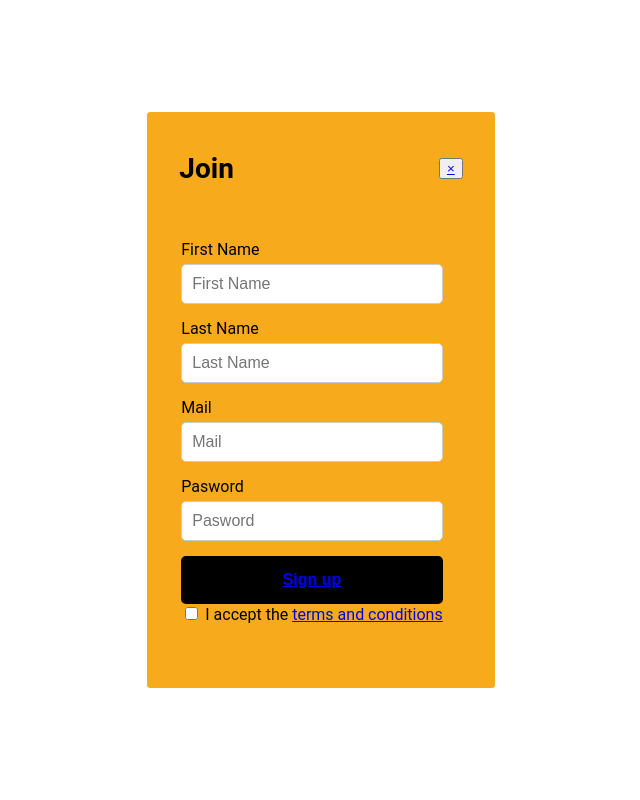
After one commit to Granhades/SEWA, a PHP site: page /sign_up.html in a window 1280 px wide. The commit adds this page. Shown: the whole page, without its empty margins (319-959 px from the left). Run offline with PHP 8.4, Linux system fonts and the light colour scheme.

Commit message:
Add files via upload

```diff
--- a/GroupE_SEWA_HDC/GroupE_SEWA_HDC/index.html
+++ b/GroupE_SEWA_HDC/GroupE_SEWA_HDC/index.html
@@ -21,7 +21,7 @@
     <main>
         <section class="intro">
             <h1>Feed Me</h1>
-            <p>Lorem ipsum dolor sit amet, consectetur adipiscing elit. Maecenas id tortor venenatis, scelerisque nisl quis, accumsan erat. Pellentesque arcu erat, tempus vel libero nec, finibus consectetur massa.</p>
+            <p>Ready to spice up your nights out? Discover unforgettable food and drink experiences at local spots near you—perfect for solo adventures, fun with friends, or date nights. Explore unique venues with live music, cozy atmospheres, and curated menus, all in one place. Dive into new experiences confidently with insights on ambiance, prices, and what to expect. Your next favorite night out is just a click away!</p>
         </section>
         <section class="mni">
             <img src="images/tryOne.jpg" alt="Pubs and food images">
--- a/GroupE_SEWA_HDC/GroupE_SEWA_HDC/pay_experience.html
+++ b/GroupE_SEWA_HDC/GroupE_SEWA_HDC/pay_experience.html
@@ -8,14 +8,16 @@
 </head>
 
 <body>
-    <!--pop up html code-->
+    <!-- This div works as a section defining a pop-up for paying experiences -->
     <div id="pay_experience" class="popup_box">
         <section class="content">
+            <!-- Header section with a welcome message and close button -->
             <header>
                 <h1> Confirm Experience</h1>
-                <button class="close_btn">×</button>
+                <button class="close_btn"><a href="index.html">×</a></button>
             </header>
 
+            <!-- Section containing a fieldset for user input (name and email) and button to pay experience and on the other side displays info of the experience about to be purchased -->
             <section class="book">
                 <fieldset class="reservation_info">
                     <label for="reservation_name">Name of reservation</label>
--- /dev/null
+++ b/GroupE_SEWA_HDC/GroupE_SEWA_HDC/sign_up.html
@@ -0,0 +1,46 @@
+<!DOCTYPE html>
+<html lang="en">
+
+<head>
+    <meta charset="UTF-8" />
+    <meta name="viewport" content="width=device-width, initial-scale=1.0" />
+    <link href="styles/pp_style.css" rel="stylesheet" type="text/css">
+</head>
+
+<body>
+    <!-- This div works as a section defining a pop-up for user log-sign-up -->
+    <div id="user_sign_up" class="popup_box">
+        <section class="content">
+            <!-- Header section with a welcome message and close button -->
+            <header>
+                <h1>Join</h1>
+                <button class="close_btn"><a href="index.html">×</a></button>
+            </header>
+
+            <!-- Fieldset for user input (name, last name, email and password), button to sign up and check box for legal terms -->
+            <fieldset class="user_info">
+                <label for="user_name">First Name</label>
+                <input type="text" id="user_name" placeholder="First Name">
+
+                <label for="user_last_name">Last Name</label>
+                <input type="text" id="user_last_name" placeholder="Last Name">
+
+                <label for="mail">Mail</label>
+                <input type="text" id="mail" placeholder="Mail">
+
+                <label for="user_pasword">Pasword</label>
+                <input type="password" id="user_pasword" placeholder="Pasword">
+
+                <button class="sign_up_btn"><a href="profile.html">Sign up</a></button>
+
+                <!-- Check box for terms and conditions, with a link guiding to the terms and conditions -->
+                <label for="terms-and-conditions">
+                    <input id="terms-and-conditions" type="checkbox" required name="terms-and-conditions" /> I accept the <a href="https://www.google.com">terms and conditions</a>
+                </label>
+            </fieldset>
+
+        </section>
+    </div>
+</body>
+
+</html>
--- a/GroupE_SEWA_HDC/GroupE_SEWA_HDC/styles/pp_style.css
+++ b/GroupE_SEWA_HDC/GroupE_SEWA_HDC/styles/pp_style.css
@@ -1,18 +1,16 @@
-/*
-CSS for pop ups
-*/
-
-/*Body for all pop ups*/
+/* Styling for the body of all pop-ups */
 .popup_box {
-    position: fixed;
-    inset: 0;
-    backdrop-filter: blur(10px);
-    display: flex; /*I changed none to flex wasn't working before*/
+    position: fixed; /* Keeps the pop-up in a fixed position relative to the viewport */
+    inset: 0; /* Stretches the pop-up to cover the entire viewport */
+    backdrop-filter: blur(10px); /* Adds a blur effect to the background */
+    display: flex;
+    /* Centers all */
     align-items: center;
     justify-content: center;
-    font-family: roboto, Arial, sans-serif;
+    font-family: roboto, Arial, sans-serif; /* Fonts */
 }
 
+/* Styling for the main content area of the pop-up */
 .content {
     position: relative;
     background: #F6AA1C;
@@ -21,18 +19,20 @@ CSS for pop ups
     border: 1px solid #ffffff;
 }
 
-/*Header for all pop ups*/
+/* Header styling for all pop-ups */
 .content header {
     display: flex;
     justify-content: space-between;
     align-items: center;
 }
 
+/* Styling for the header title */
 .content header h1 {
     font-size: 28px;
     font-weight: bold;
 }
 
+/* Close button styling */
 .content .close-btn {
     font-size: 30px;
     background: none;
@@ -40,28 +40,32 @@ CSS for pop ups
     cursor: pointer;
 }
 
-/*For pay experience*/
+/* Styling for the booking experiences */
 .content .book {
     display: flex;
-    flex-direction: row;
+    flex-direction: row; /* Arranges items in a row */
     justify-content: space-between;
     margin-top: 20px;
 }
 
+/* Fieldset styling for all input forms */
 .content fieldset {
     display: flex;
-    flex-direction: column;
+    flex-direction: column; /* Arranges items in a column */
     flex: 1;
     margin-right: 20px;
     border: none;
     padding: 2rem 0;
 }
 
+
+/* All label styling*/
 .content label {
     font-size: 16px;
     margin-bottom: 5px;
 }
 
+/* All input styling*/
 .content input {
     padding: 10px;
     font-size: 16px;
@@ -70,6 +74,7 @@ CSS for pop ups
     margin-bottom: 15px;
 }
 
+/* Button styling for pay, log-in and sign-up */
 .pay_btn, .log_in_btn, .sign_up_btn{
     padding: 15px;
     font-size: 16px;
@@ -81,6 +86,7 @@ CSS for pop ups
     cursor: pointer;
 }
 
+/* Button styling for a new sign-up */
 .new_sign_up_btn {
     padding: 15px;
     font-size: 16px;
@@ -92,12 +98,15 @@ CSS for pop ups
     cursor: pointer;
 }
 
+/* Hover function for all buttons */
 .content button:hover {
+    /* Change background color, letter color and makes them bigger */
     background-color: #621708;
     color: #ffffff;
     transform: scale(1.05);
 }
 
+/* Styling for the experience information section */
 .experience_info {
     flex: 1;
     display: flex;
@@ -106,25 +115,21 @@ CSS for pop ups
     text-align: center;
 }
 
-.image-placeholder {
-    width: 100%;
-    height: 150px;
-    background-color: #ddd;
-    border-radius: 8px;
-    margin-bottom: 15px;
-}
-
+/* Styling for h2 titles in experience information */
 .experience_info h2 {
     font-size: 20px;
     font-weight: bold;
     margin-bottom: 10px;
 }
 
+/* Styling for paragraph text in experience information */
 .experience_info p {
     font-size: 16px;
     margin-bottom: 5px;
 }
 
+
+/* Targets the pop-up box when it's open, making it visible */
 .popup_box:target {
     display: flex;
 }
```
Also changed, not shown: GroupE_SEWA_HDC/GroupE_SEWA_HDC/log_in.html (+9 -5 lines).
